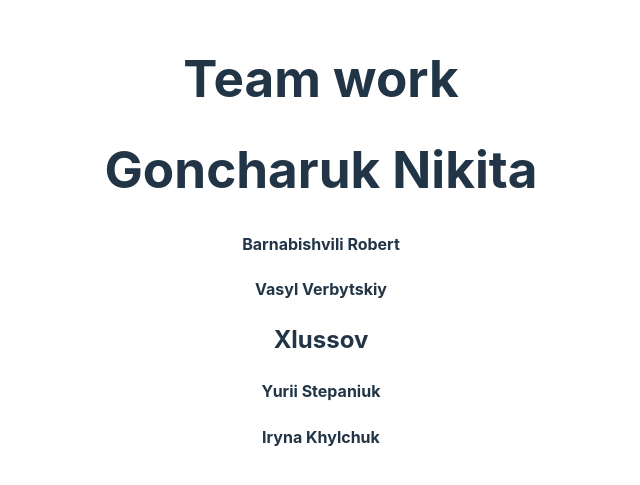
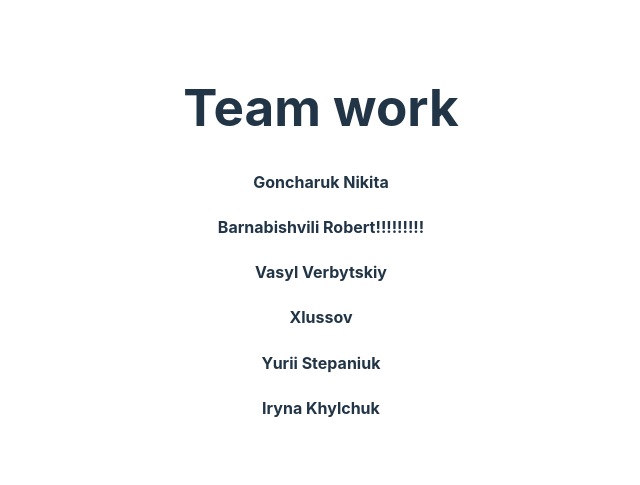
Before and after one commit to Robert-gut/admin_panel, a React (Vite) app: page / in a window 1280 px wide. Shown: the part 157-642 px from the top of the page, without its empty margins (319-959 px from the left). Built offline with nearby package versions, Linux system fonts and the light colour scheme.

Commit message:
added !!!

```diff
--- a/src/App.tsx
+++ b/src/App.tsx
@@ -5,10 +5,10 @@ function App() {
   return (
     <>
       <h1>Team work</h1>
-      <h1>Goncharuk Nikita</h1>
-      <h4>Barnabishvili Robert</h4>
+      <h4>Goncharuk Nikita</h4>
+      <h4>Barnabishvili Robert!!!!!!!!!</h4>
       <h4>Vasyl Verbytskiy</h4>
-      <h2>Xlussov</h2>
+      <h4>Xlussov</h4>
       <h4>Yurii Stepaniuk</h4>
       <h4>Iryna Khylchuk</h4>
       </>
```
